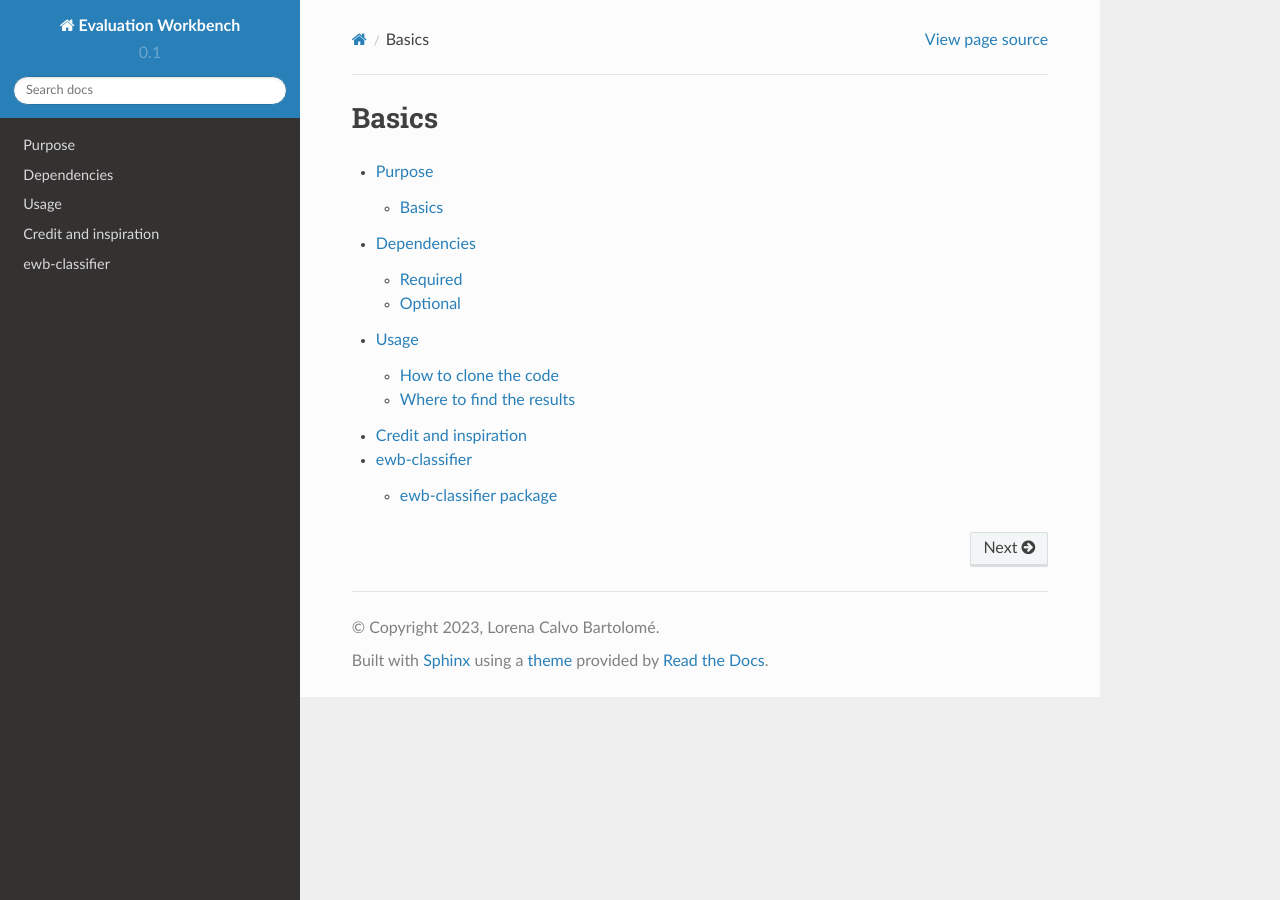
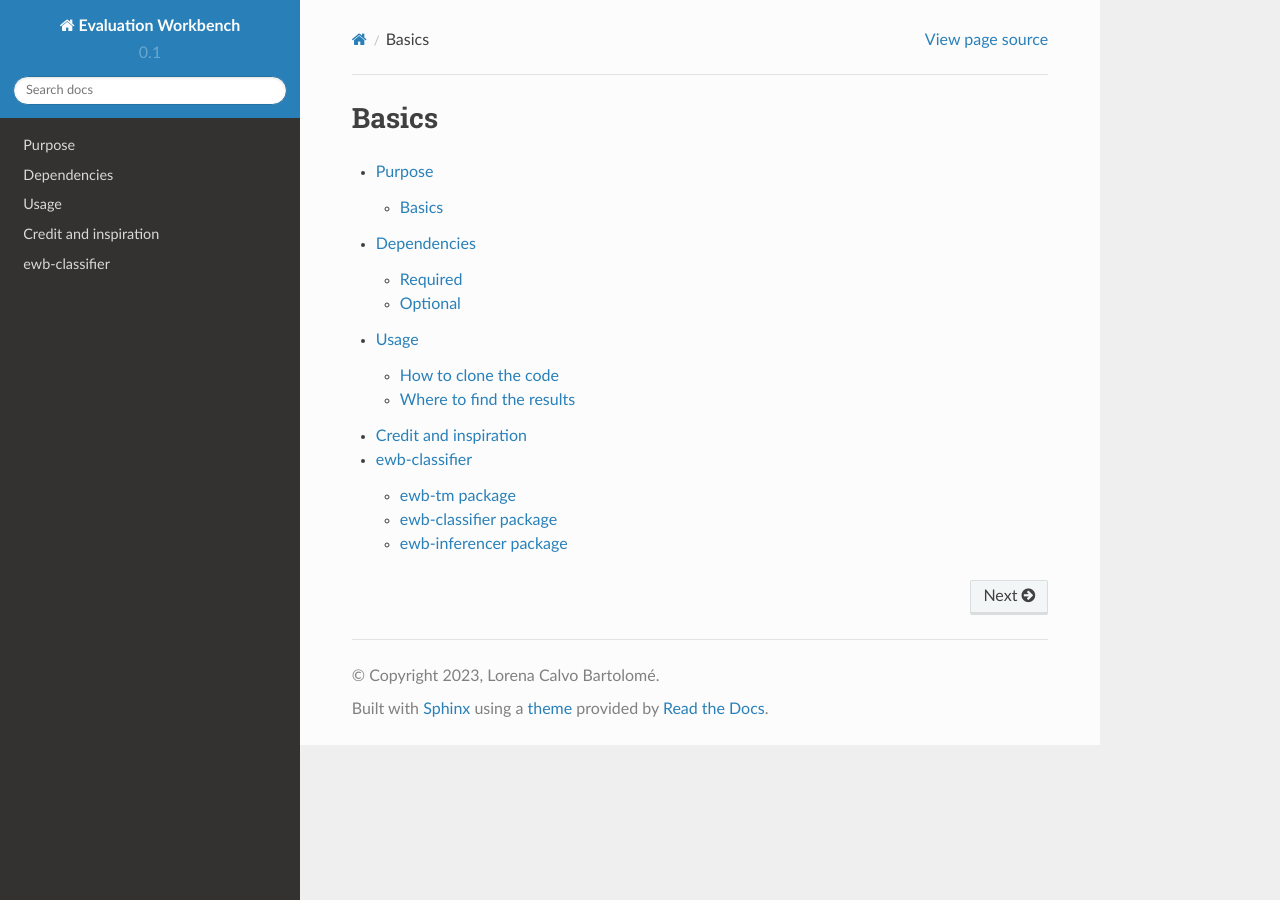
Before and after one commit to IntelCompH2020/EWB, a Sphinx documentation site: the page built from doc/index.rst, in a window 1280 px wide. Built offline with Sphinx 7.4.7 and the Read the Docs theme 2.0.0, drawn with Linux system fonts in a browser that asks for light colours.

Commit message:
Updated modules.rst.

```diff
--- a/doc/modules.rst
+++ b/doc/modules.rst
@@ -4,4 +4,6 @@ ewb-classifier
 .. toctree::
    :maxdepth: 4
 
-   ewb-classifier
+   ewb-tm.rst
+   ewb-classifier.rst
+   ewb-inferencer.rst
```
